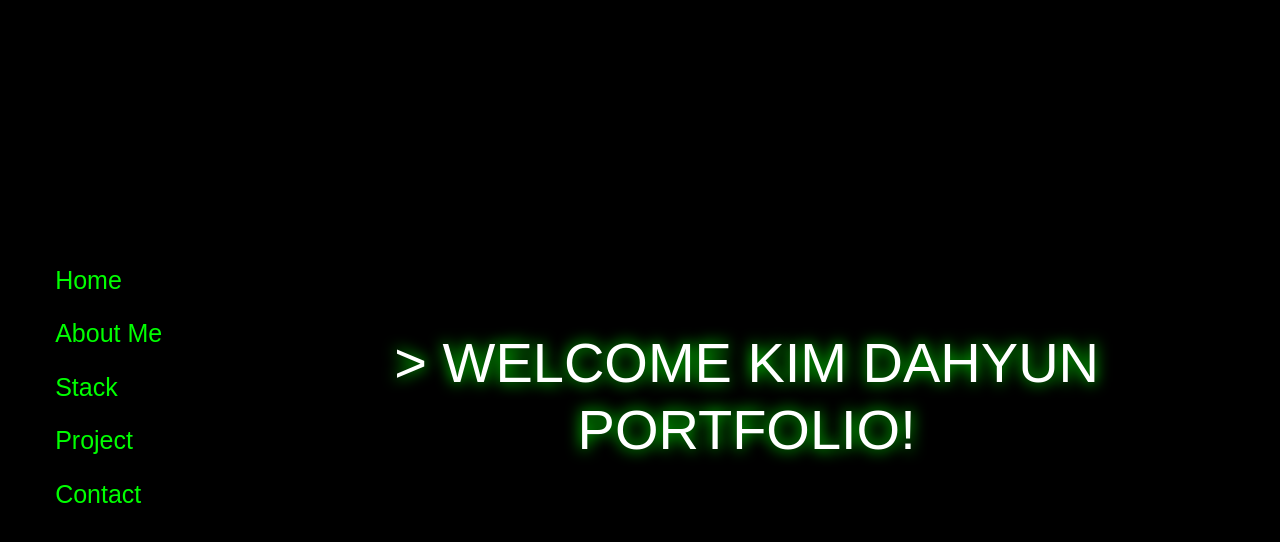
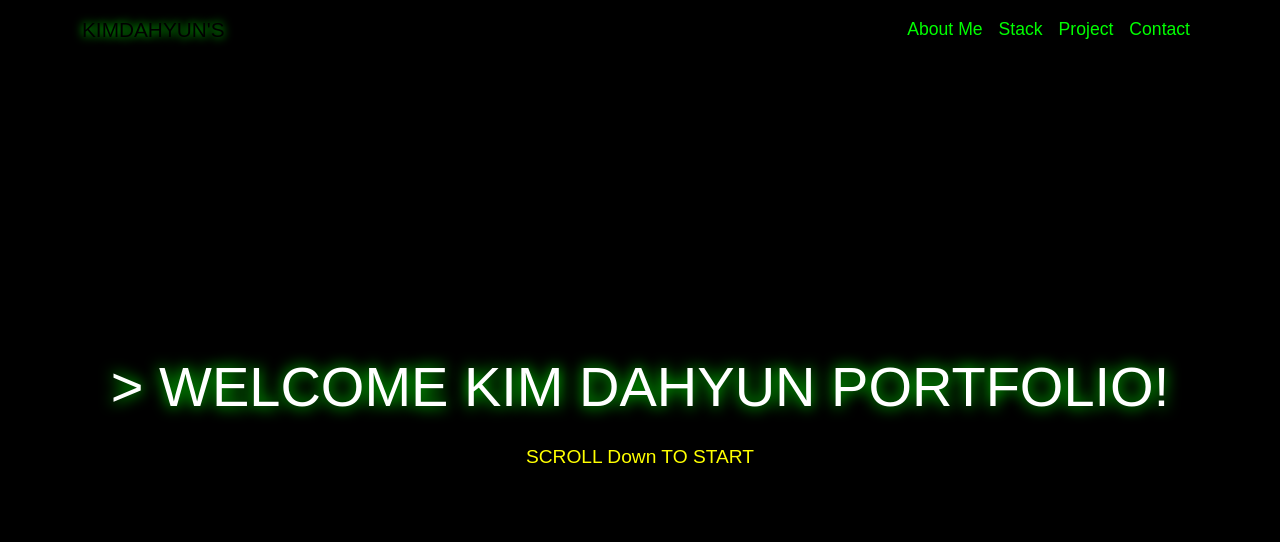
Before and after one commit to kkdh0130/dahyun-portfolio, a React (Create React App) app: page / in a window 1280 px wide. Shown: the top 542 px of the page. Built offline with nearby package versions, Linux system fonts and the light colour scheme; a web font is replaced by a local one.

Commit message:
css정리, add project modal, favicon

```diff
--- a/package.json
+++ b/package.json
@@ -9,6 +9,7 @@
     "cra-template": "1.2.0",
     "nes.css": "^2.3.0",
     "react": "^18.3.1",
+    "react-bootstrap": "^2.10.9",
     "react-dom": "^18.3.1",
     "react-icons": "^5.4.0",
     "react-scripts": "^5.0.1",
--- a/src/App.js
+++ b/src/App.js
@@ -1,13 +1,24 @@
-import React from 'react';
-import Navbar from './components/Navbar';
-import './styles/common.css';
+import React from "react";
+import "bootstrap/dist/css/bootstrap.min.css";
+import Navbar from "./components/Navbar";
+import AboutMe from "./components/AboutMe";
+import Stack from "./components/Stack";
+import Project from "./components/Project";
+import Contact from "./components/Contact";
+import Home from "./components/Home";
+import "./styles/common.css";
 import "nes.css/css/nes.min.css";
 
 function App() {
   return (
-    <div className="app">
+    <>
       <Navbar />
-    </div>
+        <section id="home"><Home /></section>
+        <section id="aboutme"><AboutMe /></section>
+        <section id="stack"><Stack /></section>
+        <section id="project"><Project /></section>
+        <section id="contact"><Contact /></section>
+    </>
   );
 }
 
--- a/src/components/Home.js
+++ b/src/components/Home.js
@@ -34,7 +34,7 @@ function Home() {
           <span className="final-text"> > WELCOME KIM DAHYUN PORTFOLIO! </span>
         )}
       </h1>
-      {showScrollText && <p className="scroll-text">SCROLL UP TO START</p>}
+      {showScrollText && <p className="scroll-text">SCROLL Down TO START</p>}
     </div>
   );
 }
--- a/src/components/Navbar.js
+++ b/src/components/Navbar.js
@@ -2,76 +2,51 @@ import React, { useState, useEffect } from "react";
 import "bootstrap/dist/css/bootstrap.min.css";
 import "bootstrap-icons/font/bootstrap-icons.css";
 import "../styles/common.css";
-import AboutMe from "./AboutMe";
-import Stack from "./Stack";
-import Project from "./Project";
-import Contact from "./Contact";
-import Home from "./Home";
 
 function Navbar() {
-  const [activeSection, setActiveSection] = useState("home");
-
-  useEffect(() => {
-    const sectionElement = document.getElementById("home");
-    if (sectionElement) {
-      sectionElement.scrollIntoView({ behavior: "smooth" });
-    }
-  }, []);
-
-  const handleNavigation = (section) => {
-    setActiveSection(section);
-    const sectionElement = document.getElementById(section);
-    if (sectionElement) {
-      sectionElement.scrollIntoView({ behavior: "smooth" });
-    }
-  };
-
   return (
-    <>
-      <div className="container-fluid">
-        <div className="row flex-nowrap responsive-layout">
-          <div className="col-auto col-md-2 col-xl-2 px-sm-2 px-0 sidebar">
-            <div className="d-flex flex-column align-items-center px-3 pt-2 min-vh-100">
-              <ul className="nav flex-column mb-sm-auto mb-0" id="menu">
+    <nav className="navbar navbar-expand-lg navbar-light bg-light fixed-top bg-black">
+      <div className="container">
+        <a className="navbar-brand" href="#home">
+          KIMDAHYUN'S
+        </a>
+        <button
+          className="navbar-toggler"
+          type="button"
+          data-bs-toggle="collapse"
+          data-bs-target="#navbarNav"
+          aria-controls="navbarNav"
+          aria-expanded="false"
+          aria-label="Toggle navigation"
+        >
+          <span className="navbar-toggler-icon"></span>
+        </button>
+        <div className="collapse navbar-collapse" id="navbarNav">
+          <ul className="navbar-nav ms-auto">
             <li className="nav-item">
-                  <button className="nav-link align-middle px-0 btn retro-hover" onClick={() => handleNavigation("home")}>
-                    <span className="ms-1 d-sm-inline">Home</span>
-                  </button>
+              <a className="nav-link" href="#aboutme">
+                About Me
+              </a>
             </li>
             <li className="nav-item">
-                  <button className="nav-link align-middle px-0 btn retro-hover" onClick={() => handleNavigation("aboutme")}>
-                    <span className="ms-1 d-sm-inline">About Me</span>
-                  </button>
+              <a className="nav-link" href="#stack">
+                Stack
+              </a>
             </li>
-                <li>
-                  <button className="nav-link px-0 align-middle btn retro-hover" onClick={() => handleNavigation("stack")}>
-                    <span className="ms-1 d-sm-inline">Stack</span>
-                  </button>
+            <li className="nav-item">
+              <a className="nav-link" href="#project">
+                Project
+              </a>
             </li>
-                <li>
-                  <button className="nav-link px-0 align-middle btn retro-hover" onClick={() => handleNavigation("project")}>
-                    <span className="ms-1 d-sm-inline">Project</span>
-                  </button>
-                </li>
-                <li>
-                  <button className="nav-link px-0 align-middle btn retro-hover" onClick={() => handleNavigation("contact")}>
-                    <span className="ms-1 d-sm-inline">Contact</span>
-                  </button>
+            <li className="nav-item">
+              <a className="nav-link" href="#contact">
+                Contact
+              </a>
             </li>
           </ul>
-              <hr />
         </div>
       </div>
-          <div className="col">
-            <div id="home">{activeSection === "home" && <Home />}</div>
-            <div id="aboutme">{activeSection === "aboutme" && <AboutMe />}</div>
-            <div id="stack">{activeSection === "stack" && <Stack />}</div>
-            <div id="project">{activeSection === "project" && <Project />}</div>
-            <div id="contact">{activeSection === "contact" && <Contact />}</div>
-          </div>
-        </div>
-      </div>
-    </>
+    </nav>
   );
 }
 
--- a/src/components/Project.js
+++ b/src/components/Project.js
@@ -1,80 +1,127 @@
-import React from "react";
+import React, { useState } from "react";
+import "bootstrap/dist/css/bootstrap.min.css";
+import { Modal, Button } from "react-bootstrap";
 
 function Project() {
+  const [showModal, setShowModal] = useState(false);
+  const [selectedProject, setSelectedProject] = useState(null);
+
+  const projects = [
+    {
+      title: "휴일도안심 (팀 프로젝트)",
+      image: `${process.env.PUBLIC_URL}/images/pj_1.png`,
+      description: "휴일에도 안심할 수 있도록 안전한 환경을 제공하는 웹 서비스",
+      stack: "React, Firebase, Bootstrap",
+      github: "#",
+    },
+    {
+      title: "PokémonDex (개인 프로젝트)",
+      image: `${process.env.PUBLIC_URL}/images/pj_2.png`,
+      description: "포켓몬 정보 및 능력치를 검색할 수 있는 웹 서비스",
+      stack: "React, PokeAPI, Bootstrap",
+      github: "https://github.com/kkdh0130/my-pokemon",
+    },
+    {
+      title: "김다현 포트폴리오",
+      image: `${process.env.PUBLIC_URL}/images/pj_3.png`,
+      description: "React & Bootstrap으로 제작한 개인 포트폴리오",
+      stack: "React, Bootstrap, NES.css",
+      github: "https://github.com/kkdh0130/dahyun-portfolio",
+    },
+    {
+      title: "메인 기획 및 퍼블리싱",
+      image: `${process.env.PUBLIC_URL}/images/pj_4.png`,
+      description: "회사 공식 웹사이트 메인 페이지 기획 및 퍼블리싱 작업",
+      stack: "HTML, CSS, JavaScript, Bootstrap",
+      github: null,
+    },
+    {
+      title: "xxx 페이지 퍼블리싱",
+      image: `${process.env.PUBLIC_URL}/images/pj_5.png`,
+      description: "xxx 파트너 프로그램 페이지 퍼블리싱 작업",
+      stack: "HTML, CSS, JavaScript",
+      github: null,
+    },
+    {
+      title: "아트쿡 페이지 퍼블리싱",
+      image: `${process.env.PUBLIC_URL}/images/pj_1.png`,
+      description: "아트쿡 페이지 퍼블리싱 작업",
+      stack: "HTML, CSS, JavaScript",
+      github: "https://github.com/kkdh0130/ezen-art-cook",
+    },
+  ];
+
+  const handleShow = (project) => {
+    setSelectedProject(project);
+    setShowModal(true);
+  };
+
+  const handleClose = () => {
+    setShowModal(false);
+    setSelectedProject(null);
+  };
+
   return (
-    <div id="project" className="container-fluid p-4 vh-100">
+    <div id="project" className="container-fluid p-4 vh-90">
       <h2 className="text-center mt-4 mb-4">Project</h2>
       <div className="row justify-content-start mt-4 text-white p-4">
-        <div className="col-md-4 col-sm-12 mb-4">
-          <div className="project-card">
-            <p className="title">휴일도안심 (팀 프로젝트)</p>
-            <img src={`${process.env.PUBLIC_URL}/images/pj_1.png`} alt="휴일도안심" className="project-img" />
-            <p>휴일에도 안심할 수 있도록 안전한 환경을 제공하는 웹 서비스</p>
+        {projects.map((project, index) => (
+          <div className="col-md-4 col-sm-12 mb-4" key={index}>
+            <div
+              className="project-card"
+              onClick={() => handleShow(project)}
+              style={{ cursor: "pointer" }}
+            >
+              <p className="title">{project.title}</p>
+              <img src={project.image} alt={project.title} className="project-img" />
+              <p>{project.description}</p>
               <p>
-              <strong>기술 스택:</strong> React, Firebase, Bootstrap
+                <strong>기술 스택:</strong> {project.stack}
               </p>
-            <a href="#" target="_blank" rel="noopener noreferrer" className="nes-btn is-primary">
+              {project.github && (
+                <a href={project.github} target="_blank" rel="noopener noreferrer" className="">
                   GitHub
                 </a>
+              )}
             </div>
           </div>
-        <div className="col-md-4 col-sm-12 mb-4">
-          <div className="project-card">
-            <p className="title">PokémonDex (개인 프로젝트)</p>
-            <img src={`${process.env.PUBLIC_URL}/images/pj_2.png`} alt="포켓몬덱스" className="project-img" />
-            <p>포켓몬 정보 및 능력치를 검색할 수 있는 웹 서비스</p>
-            <p>
-              <strong>기술 스택:</strong> React, PokeAPI, Bootstrap
+        ))}
+      </div>
+      <Modal show={showModal} onHide={handleClose} centered>
+        <Modal.Header closeButton>
+          <Modal.Title className="text-dark">{selectedProject?.title}</Modal.Title>
+        </Modal.Header>
+        <Modal.Body className="text-center">
+          {selectedProject && (
+            <>
+              <img
+                src={selectedProject.image}
+                alt={selectedProject.title}
+                className="img-fluid mb-3"
+              />
+              <p className="text-dark">{selectedProject.description}</p>
+              <p className="text-dark">
+                <strong>기술 스택:</strong> {selectedProject.stack}
               </p>
-            <a href="#" target="_blank" rel="noopener noreferrer" className="nes-btn is-primary">
+              {selectedProject.github && (
+                <a
+                  href={selectedProject.github}
+                  target="_blank"
+                  rel="noopener noreferrer"
+                  className=""
+                >
                   GitHub
                 </a>
-          </div>
-        </div>
-        <div className="col-md-4 col-sm-12 mb-4">
-          <div className="project-card">
-            <p className="title">김다현 포트폴리오</p>
-            <img src={`${process.env.PUBLIC_URL}/images/pj_3.png`} alt="Portfolio" className="project-img" />
-            <p>React & Bootstrap으로 제작한 개인 포트폴리오</p>
-            <p>
-              <strong>기술 스택:</strong> React, Bootstrap, NES.css
-            </p>
-            <a href="#" target="_blank" rel="noopener noreferrer" className="nes-btn is-primary">
-              GitHub
-            </a>
-          </div>
-        </div>
-        <div className="col-md-4 col-sm-12 mb-4">
-          <div className="project-card">
-            <p className="title">메인 기획 및 퍼블리싱</p>
-            <img src={`${process.env.PUBLIC_URL}/images/pj_4.png`} alt="메인 기획" className="project-img" />
-            <p>회사 공식 웹사이트 메인 페이지 기획 및 퍼블리싱 작업</p>
-            <p>
-              <strong>기술 스택:</strong> HTML, CSS, JavaScript, Bootstrap
-            </p>
-          </div>
-        </div>
-        <div className="col-md-4 col-sm-12 mb-4">
-          <div className="project-card">
-            <p className="title">xxx 페이지 퍼블리싱</p>
-            <img src={`${process.env.PUBLIC_URL}/images/pj_5.png`} alt="xxx 페이지" className="project-img" />
-            <p>xxx 파트너 프로그램 페이지 퍼블리싱 작업</p>
-            <p>
-              <strong>기술 스택:</strong> HTML, CSS, JavaScript
-            </p>
-          </div>
-        </div>
-        <div className="col-md-4 col-sm-12 mb-4">
-          <div className="project-card">
-            <p className="title">아트쿡 페이지 퍼블리싱</p>
-            <img src={`${process.env.PUBLIC_URL}/images/pj_1.png`} alt="아트쿡" className="project-img" />
-            <p>아트쿡 페이지 퍼블리싱 작업</p>
-            <p>
-              <strong>기술 스택:</strong> HTML, CSS, JavaScript
-            </p>
-          </div>
-        </div>
-      </div>
+              )}
+            </>
+          )}
+        </Modal.Body>
+        <Modal.Footer>
+          <Button variant="secondary" onClick={handleClose}>
+            닫기
+          </Button>
+        </Modal.Footer>
+      </Modal>
     </div>
   );
 }
--- a/src/components/Stack.js
+++ b/src/components/Stack.js
@@ -4,7 +4,7 @@ import { SiMysql, SiFigma, SiJira, SiSlack, SiNotion, SiDiscord } from "react-ic
 
 function Stack() {
   return (
-    <div id="stack" className="container-fluid p-4 vh-100">
+    <div id="stack" className="container-fluid p-4 vh-90">
       <h2 className="text-center mt-4 mb-4">Stack</h2>
       <div className="nes-container is-dark with-title mb-5">
         <p className="title">개발 스택</p>
@@ -58,10 +58,6 @@ function Stack() {
             <SiNotion size={50} color="#000000" />
             <p>Notion</p>
           </div>
-          <div className="col-6 col-md-4 col-lg-3 stack-item">
-            <SiDiscord size={50} color="#5865F2" />
-            <p>Discord</p>
-          </div>
         </div>
       </div>
     </div>
--- a/src/styles/common.css
+++ b/src/styles/common.css
@@ -5,31 +5,43 @@
   font-style: normal;
 }
 
+html,
 body {
   font-family: "DungGeunMo", sans-serif !important;
   background-color: black !important;
   color: #00ff00 !important;
+  height: 100%;
   margin: 0;
   padding: 0;
+  overflow-y: auto;
+  scroll-snap-type: y mandatory;
 }
 
-/* Navbar */
-.sidebar {
-  background-color: black;
+section {
+  min-height: 100vh;
+  padding: 20px 0;
+  display: flex;
+  align-items: center;
   justify-content: center;
-  left: 0;
-  top: 0;
-  display: flex;
+  scroll-snap-align: start;
 }
 
-.nav {
-  justify-content: center;
-  height: 100%;
+@media (max-width: 768px) {
+  html,
+  body {
+    scroll-snap-type: y mandatory;
+  }
+}
+
+.navbar-brand {
+  color: black;
+  text-shadow: 0px 0px 10px #00ff00;
+  font-size: 1.3rem;
 }
 
 .nav-link {
   color: #00ff00;
-  font-size: 25px;
+  font-size: 1.1rem;
   width: 100%;
   text-align: left;
   position: relative;
@@ -41,24 +53,10 @@ body {
   color: #00aa00 !important;
 }
 
-.retro-hover::before {
-  content: "▶";
-  position: absolute;
-  left: -20px;
-  opacity: 0;
-  transition: opacity 0.2s ease-in-out;
-}
-
 .retro-hover:hover::before,
 .retro-hover:focus::before,
 .retro-hover:active::before {
   opacity: 1;
-}
-
-@media (max-width: 480px) {
-  .responsive-layout {
-    flex-direction: column !important;
-  }
 }
 
 /* Home */
@@ -95,26 +93,22 @@ body {
   }
 }
 
+@keyframes blink {
+  from {
+    opacity: 1;
+  }
+  to {
+    opacity: 0;
+  }
+}
+
 .scroll-text {
-  display: none;
   font-size: 1.2rem;
   color: yellow;
   text-shadow: 2px 2px 5px black;
   margin-top: 15px;
   animation: blink 1s infinite alternate;
 }
-
-@media (max-width: 480px) {
-  .scroll-text {
-    display: block;
-  }
-}
-
-@keyframes blink {
-  from { opacity: 1; }
-  to { opacity: 0; }
-}
-
 
 /* AboutMe */
 .profile {
@@ -167,23 +161,6 @@ body {
   font-weight: bold;
 }
 
-.journey-container {
-  background-color: black;
-  padding: 20px;
-  border-left: 3px solid #00ff00;
-}
-
-.timeline {
-  list-style: none;
-  padding: 0;
-}
-
-.timeline li {
-  padding: 10px;
-  font-size: 1.2rem;
-  color: #ffffff;
-}
-
 /* Stack & Tools */
 .stack-item {
   display: flex;
@@ -230,10 +207,6 @@ body {
   margin-bottom: 10px;
 }
 
-.project-card .nes-btn {
-  align-self: center;
-}
-
 /* Contact */
 .game-over-text {
   font-size: 3.5rem;
@@ -258,10 +231,6 @@ body {
   }
 }
 
-.nes-btn {
-  font-size: 1.2rem;
-}
-
 .continue {
   font-size: 2rem;
   color: yellow;
@@ -271,10 +240,11 @@ body {
 
 .continue-options {
   display: flex;
-  justify-content: center;
+  justify-content: space-between;
   align-items: center;
-  gap: 20px;
   margin-top: 10px;
+  width: 100%;
+  max-width: 300px;
 }
 
 .yes-option,
@@ -293,51 +263,13 @@ body {
   text-shadow: 0px 0px 5px yellow;
 }
 
-.no-option {
-  color: gray;
-}
-
 .yes-option:hover {
   color: #ffcc00;
   text-shadow: 0px 0px 8px #ffcc00;
 }
 
-.no-option:hover {
-  color: gray;
-}
-
-.continue-options {
-  display: flex;
-  justify-content: space-between;
-  align-items: center;
-  width: 100%;
-  max-width: 300px;
-  margin-top: 10px;
-}
-
-.yes-option,
-.no-option {
-  font-size: 1.8rem;
-  cursor: pointer;
-  min-height: 40px;
-  display: flex;
-  align-items: center;
-  justify-content: center;
-  padding: 5px 10px;
-}
-
-.yes-option {
-  color: yellow;
-  text-shadow: 0px 0px 5px yellow;
-}
-
 .no-option {
   color: gray;
-}
-
-.yes-option:hover {
-  color: #ffcc00;
-  text-shadow: 0px 0px 8px #ffcc00;
 }
 
 .no-option:hover {
```
Also changed, not shown: public/index.html (+4 -27 lines), src/components/AboutMe.js (+6 -2 lines), src/components/Contact.js (+11 -11 lines), public/dahyun_favicon.png (added), 1 other file (tests, documents, lock files or other folders). Lines whose indentation alone changed are shown as unchanged.
